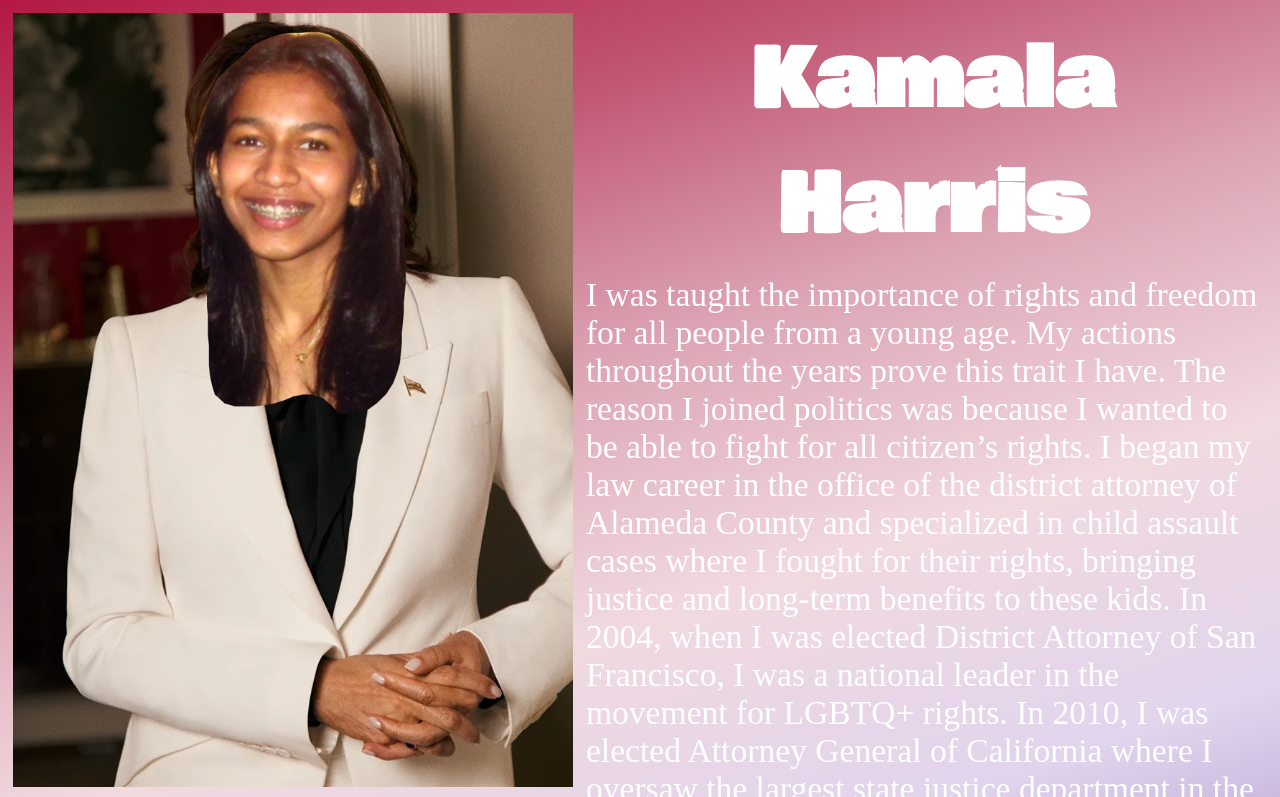
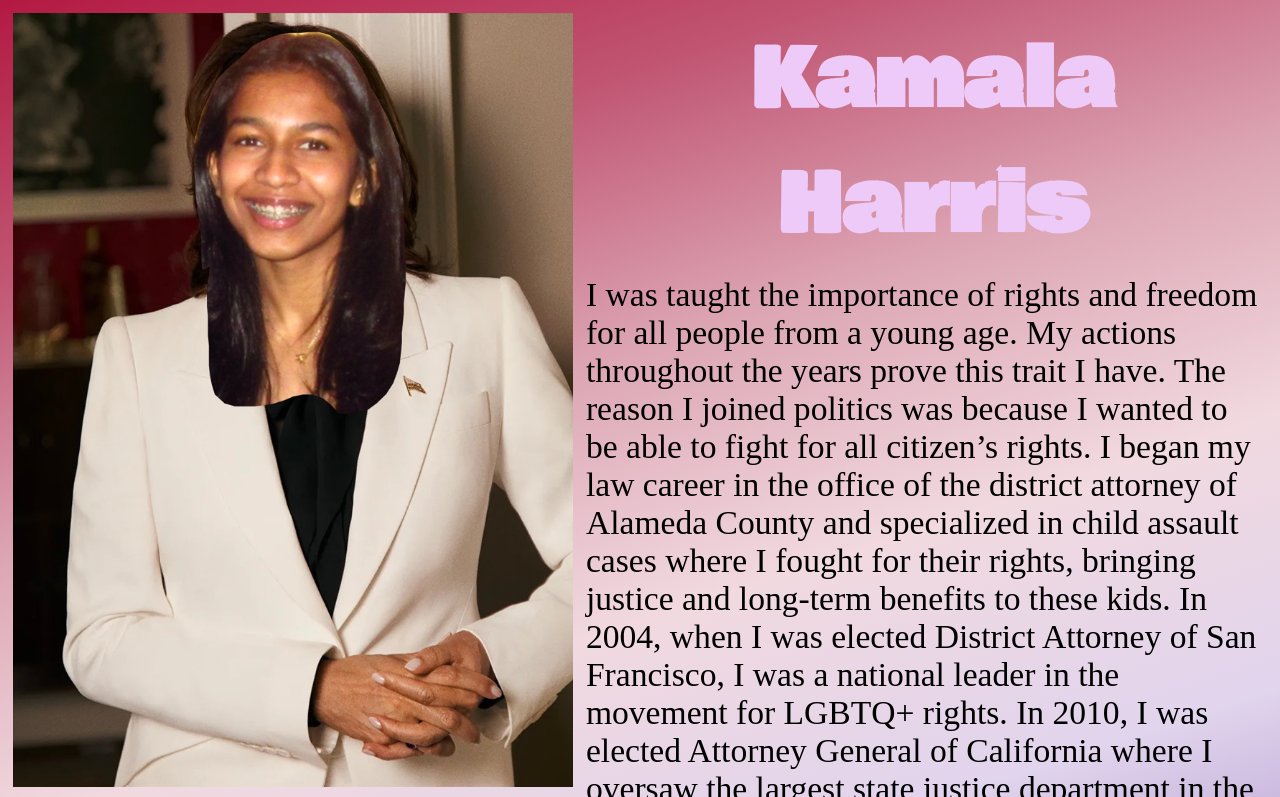
Before and after one commit to thekavyakarthik/naral-support, a plain HTML site: page index.html in a window 1280 px wide. Shown: the top 797 px of the page. Drawn offline with Linux system fonts and the light colour scheme; a web font is replaced by a local one.

Commit message:
progress

```diff
--- a/style.css
+++ b/style.css
@@ -9,7 +9,7 @@ html, body {
     /*background: linear-gradient(0.05turn, #b31942, #c05572, #dca4b3, #f1d9df, #d4deed, #93abca, #4770a2, #0a3161);*/
     background: linear-gradient(0.95turn, #310a61, #6e47a2, #ab93ca, #e1d4ed, #f1d9df, #dca4b3, #c05572, #b31942);
     /*color: #0A3161;/*#1b4543;*/
-    color: #ffffff;
+    color: #000000;
 }
 h1 {
       font-family: "Bowlby One", sans-serif;
@@ -18,7 +18,7 @@ h1 {
       margin: 0;
       padding: 0 2vw 0 2vw;
       text-align: center;
-      /*color: #edcaf8;*/
+      color: #edcaf8;
 }
 h2 {
     font-family: "Bona Nova", serif;
```
